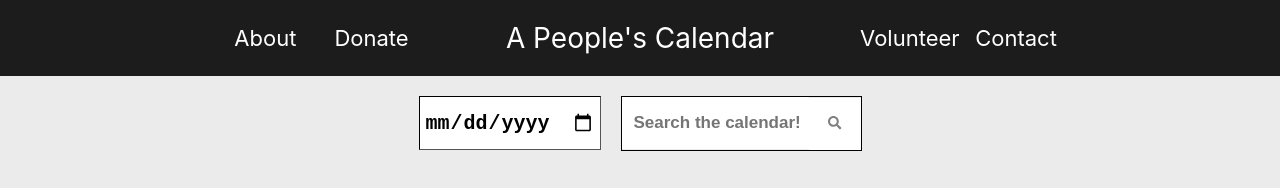
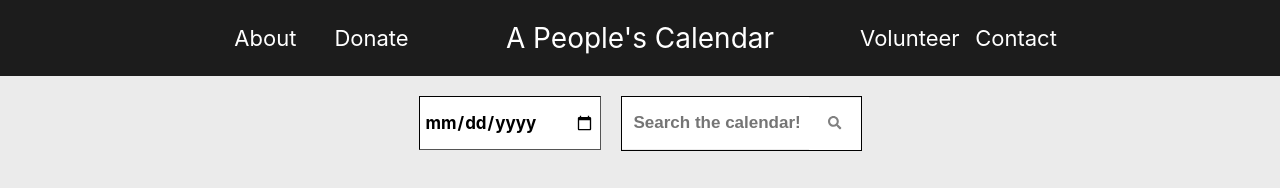
Before and after one commit to queenofthelosers/aPeoplesCalendarWeb, a React (Create React App) app: page / in a window 1280 px wide. Shown: the top 188 px of the page. Built offline with nearby package versions, Linux system fonts and the light colour scheme.

Commit message:
Updated datepicker font

```diff
--- a/src/App.css
+++ b/src/App.css
@@ -60,7 +60,10 @@
 }
 
 #datePicker {
-  font-size: 20px;
+  font-size: 17px;
+  font-family: -apple-system, BlinkMacSystemFont, 'Segoe UI', 'Roboto', 'Oxygen',
+    'Ubuntu', 'Cantarell', 'Fira Sans', 'Droid Sans', 'Helvetica Neue',
+    sans-serif;
   font-weight: bold;
   width: 170px;
   height: 52px;
@@ -72,7 +75,6 @@
 }
 
 #searchWrapper {
-  font-size: 22px;
   border: 1px solid black;
   margin-left: 10px;
   padding: 0px;
```
